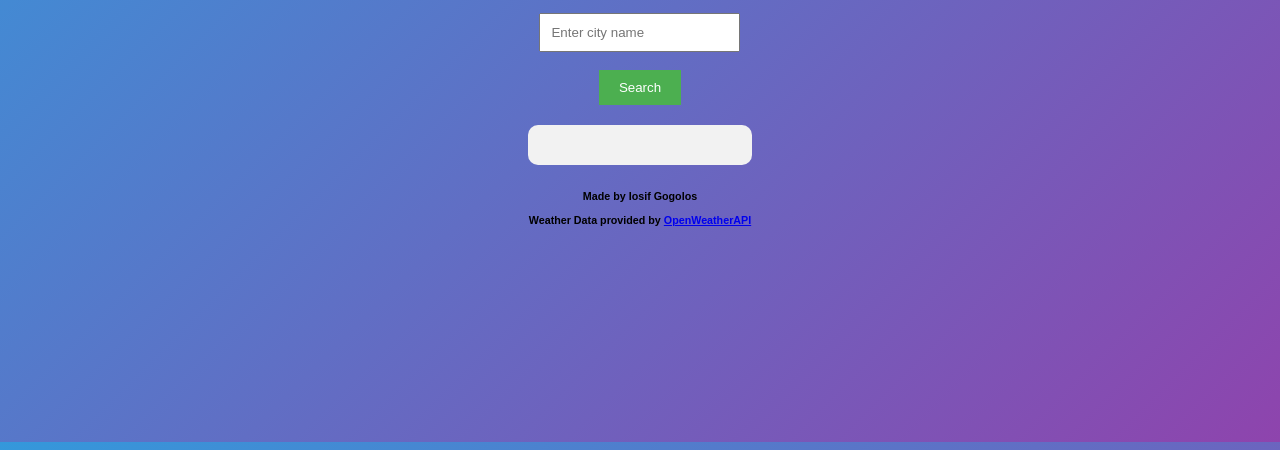
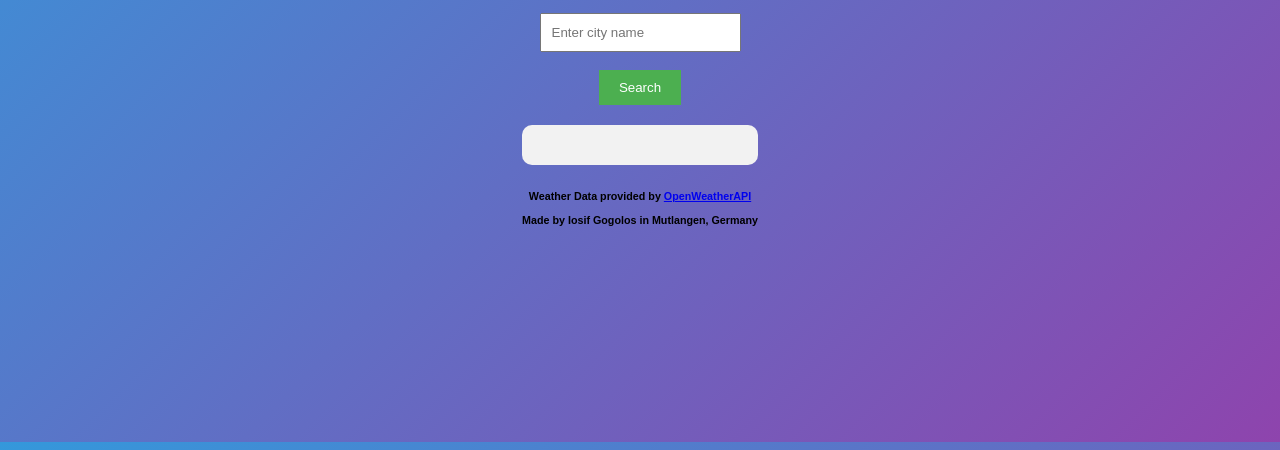
Before and after one commit to iosif-gogolos/weather-vue, a plain HTML site: page index.html in a window 1280 px wide. Shown: the part 358-808 px from the top of the page. Drawn offline with Linux system fonts and the light colour scheme.

Commit message:
Update index.html
Refined information on weather data and contributor by switching the order of display.

```diff
--- a/index.html
+++ b/index.html
@@ -20,7 +20,7 @@
 			<!-- Weather data will be displayed here-->
 
 		</div>
-		<h6>Made by Iosif Gogolos<br><br> Weather Data provided by <a href="https://openweathermap.org/">OpenWeatherAPI</a></h6>
+		<h6>Weather Data provided by <a href="https://openweathermap.org/">OpenWeatherAPI</a><br><br>Made by Iosif Gogolos in Mutlangen, Germany</h6>
 	</div>
 
 	<!--<script src="https://code.jquery.com/jquery-3.5.1.slim.min.js"></script>
```
